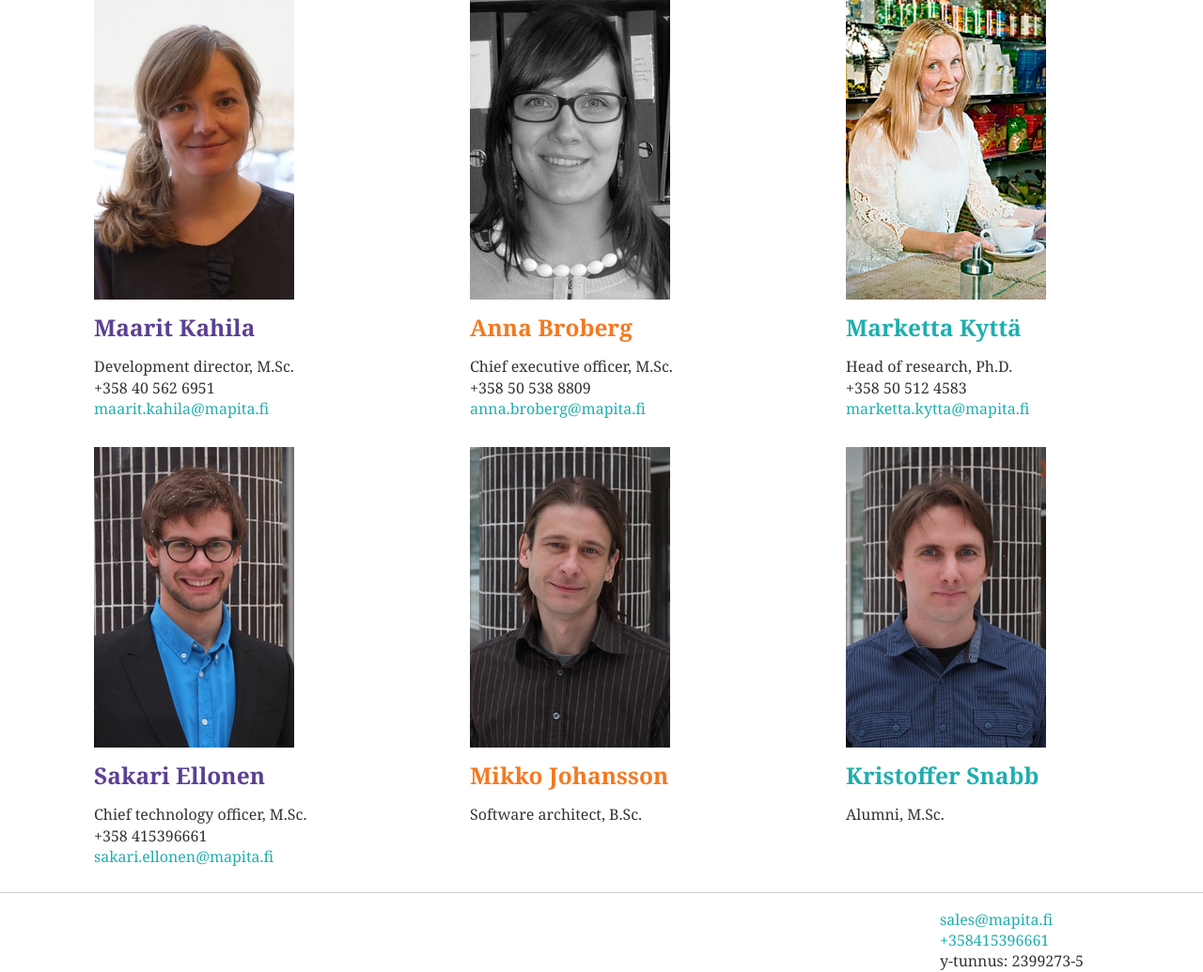
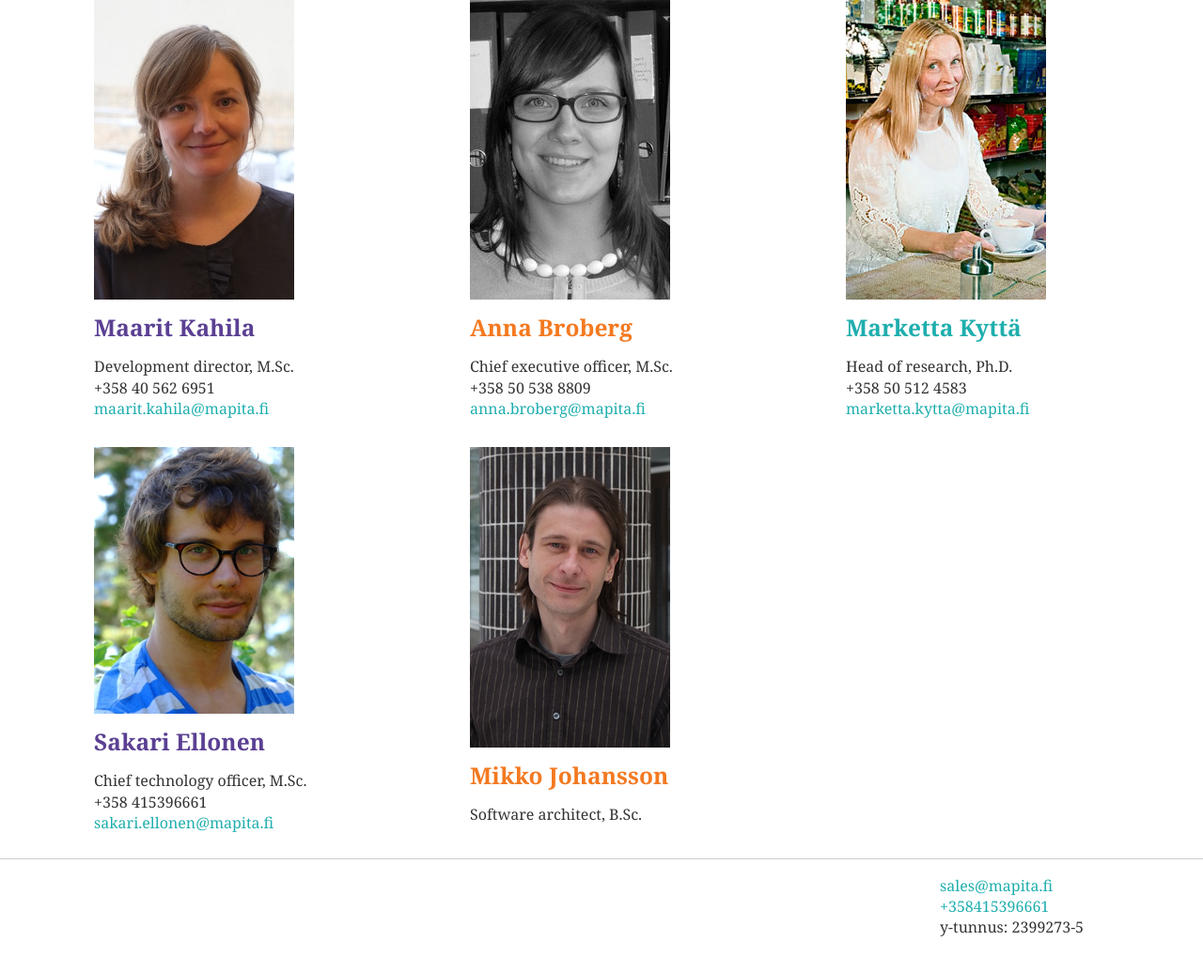
Before and after one commit to Mapita/productpage, a Django app: template templates/about-us.html in a window 1280 px wide. Shown: the part 320-1355 px from the top of the page at 94% size. After the commit the page ends 1317 px from the top, so only its background shows below. Run offline with Django 3.2, Linux system fonts and the light colour scheme; the template is opened without the code that fills it, so the values that code supplies are empty; some web fonts are replaced.

Commit message:
removed toffe from people

```diff
--- a/templates/about-us.html
+++ b/templates/about-us.html
@@ -83,7 +83,7 @@
         <div class="hidden">
             <span class="org" itemprop="affiliation">Mapita Oy</span>
         </div>
-        <img src="/static/img/sakari.JPG" height="320" width="213" alt="Sakari Ellonen kuva" />
+        <img src="/static/img/sakari_h320.JPG" height="320" width="213" alt="Sakari Ellonen kuva" />
         <h3 class="purple fn" itemprop="name">
             <span itemprop="givenName">Sakari</span>
             <span itemprop="familyName">Ellonen</span>
@@ -112,21 +112,6 @@
             <br />
         </p>
     </div>
-    <div class="span3 offset1 vcard" itemscope itemtype="http://schema.org/Person">
-        <div class="hidden">
-            <span class="org" itemprop="affiliation">Mapita Oy</span>
-        </div>
-        <img src="/static/img/toffe.JPG" height="320" width="213" alt="Kristoffer Snabb kuva" />
-        <h3 class="turquoise fn" itemprop="name">
-            <span itemprop="givenName">Kristoffer</span>
-            <span itemprop="familyName">Snabb</span>
-        </h3>
-        <p>
-            <span itemprop="jobTitle" class="role">Alumni</span>, M.Sc.
-
-            <br />
-        </p>
-    </div>
 </div>
 
 {% endblock %}
```
Also changed, not shown: static/img/sakari_h320.JPG (added).
